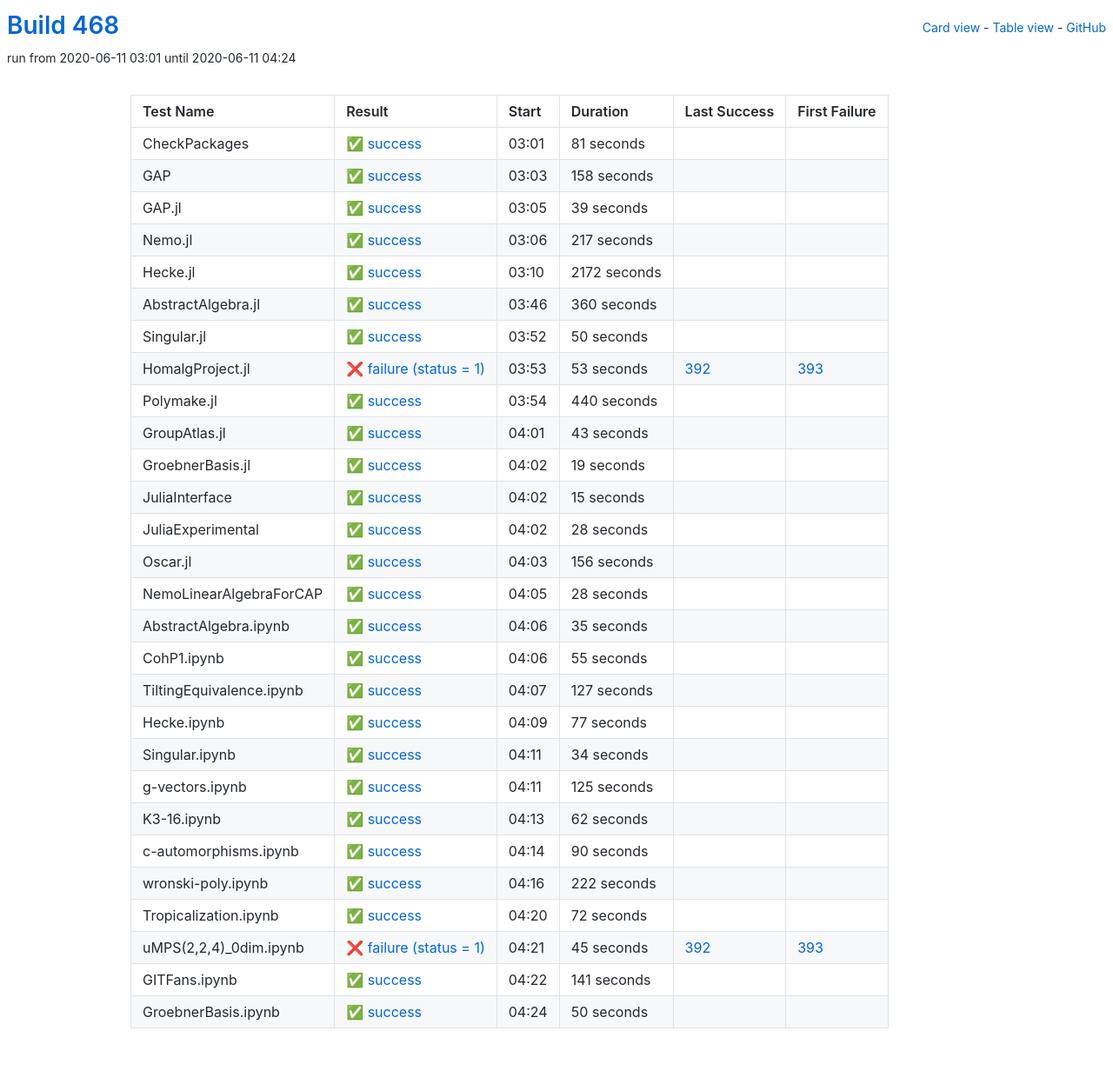
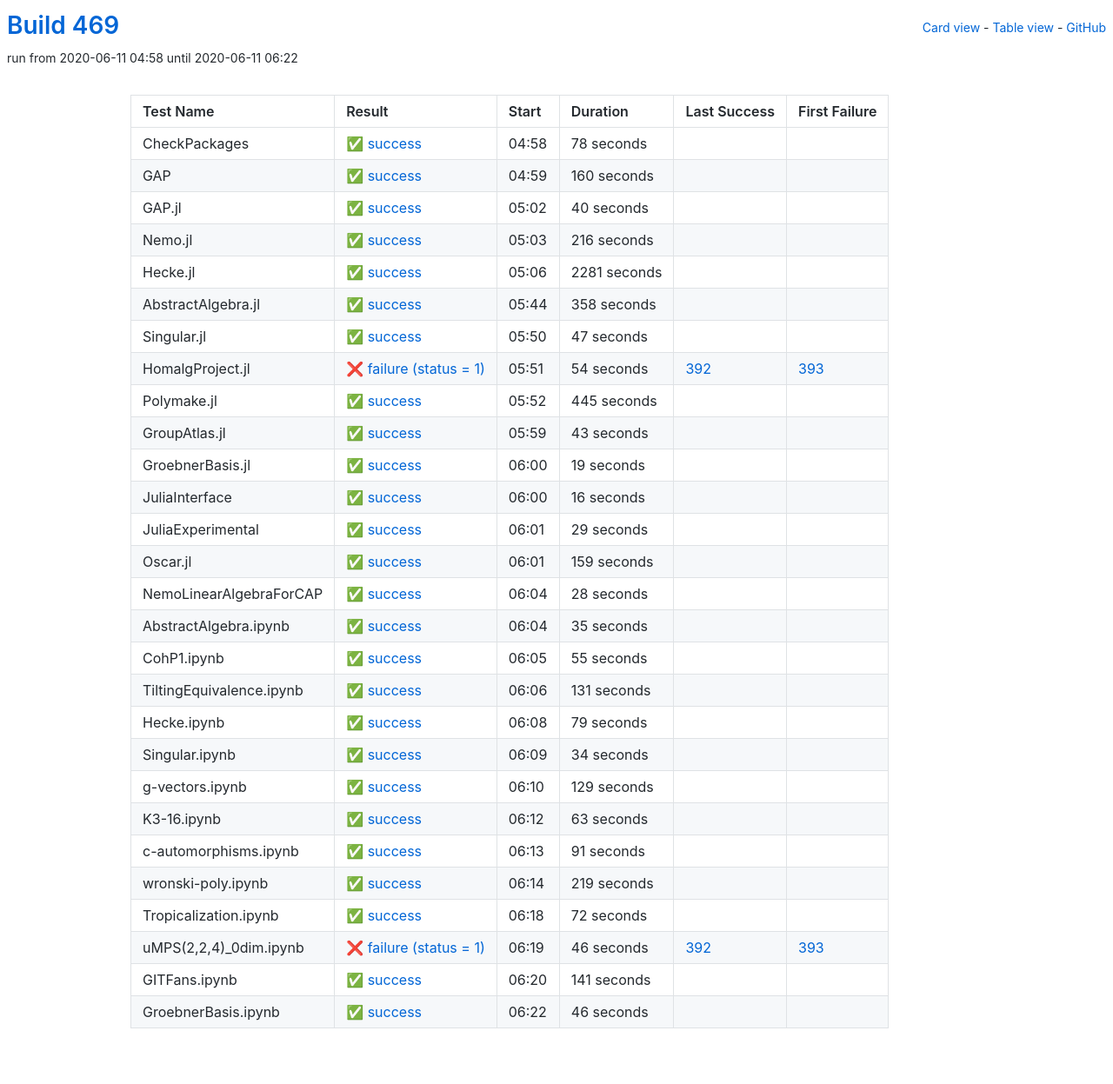
Before and after one commit to oscar-system/oscar-ci-status-1.4, a Jekyll site: the page built from table.html, in a window 1280 px wide. Shown: the whole page at 87% size. Built offline with Jekyll 4.4.1, drawn with Linux system fonts in a browser that asks for light colours.

Commit message:
Build #469

```diff
--- a/_data/ci.yml
+++ b/_data/ci.yml
@@ -1,6 +1,6 @@
 ---
-build: 468
-build_url: https://oscarci.mathematik.uni-kl.de/job/oscar-julia-1.4/468/
+build: 469
+build_url: https://oscarci.mathematik.uni-kl.de/job/oscar-julia-1.4/469/
 job: oscar-julia-1.4
 organization: oscar-system
 repo: oscar-ci-status-1.4
@@ -8,116 +8,116 @@ repourl: https://github.com/oscar-system/oscar-ci-status-1.4
 tests:
 - name: CheckPackages
   id: checkpackages
-  log: https://oscarci.mathematik.uni-kl.de/job/oscar-julia-1.4/468/artifact/logs/build-468/CheckPackages.log
-  start: 2020-06-11 03:01
+  log: https://oscarci.mathematik.uni-kl.de/job/oscar-julia-1.4/469/artifact/logs/build-469/CheckPackages.log
+  start: 2020-06-11 04:58
   success: true
   exitcode: 0
   status: success
-  duration: 81
+  duration: 78
   last_success: false
   last_success_url:
   first_failure: false
   first_failure_url:
 - name: GAP
   id: gap
-  log: https://oscarci.mathematik.uni-kl.de/job/oscar-julia-1.4/468/artifact/logs/build-468/GAP.log
-  start: 2020-06-11 03:03
+  log: https://oscarci.mathematik.uni-kl.de/job/oscar-julia-1.4/469/artifact/logs/build-469/GAP.log
+  start: 2020-06-11 04:59
   success: true
   exitcode: 0
   status: success
-  duration: 158
+  duration: 160
   last_success: false
   last_success_url:
   first_failure: false
   first_failure_url:
 - name: GAP.jl
   id: gap-jl
-  log: https://oscarci.mathematik.uni-kl.de/job/oscar-julia-1.4/468/artifact/logs/build-468/GAP.jl.log
-  start: 2020-06-11 03:05
+  log: https://oscarci.mathematik.uni-kl.de/job/oscar-julia-1.4/469/artifact/logs/build-469/GAP.jl.log
+  start: 2020-06-11 05:02
   success: true
   exitcode: 0
   status: success
-  duration: 39
+  duration: 40
   last_success: false
   last_success_url:
   first_failure: false
   first_failure_url:
 - name: Nemo.jl
   id: nemo-jl
-  log: https://oscarci.mathematik.uni-kl.de/job/oscar-julia-1.4/468/artifact/logs/build-468/Nemo.jl.log
-  start: 2020-06-11 03:06
+  log: https://oscarci.mathematik.uni-kl.de/job/oscar-julia-1.4/469/artifact/logs/build-469/Nemo.jl.log
+  start: 2020-06-11 05:03
   success: true
   exitcode: 0
   status: success
-  duration: 217
+  duration: 216
   last_success: false
   last_success_url:
   first_failure: false
   first_failure_url:
 - name: Hecke.jl
   id: hecke-jl
-  log: https://oscarci.mathematik.uni-kl.de/job/oscar-julia-1.4/468/artifact/logs/build-468/Hecke.jl.log
-  start: 2020-06-11 03:10
+  log: https://oscarci.mathematik.uni-kl.de/job/oscar-julia-1.4/469/artifact/logs/build-469/Hecke.jl.log
+  start: 2020-06-11 05:06
   success: true
   exitcode: 0
   status: success
-  duration: 2172
+  duration: 2281
   last_success: false
   last_success_url:
   first_failure: false
   first_failure_url:
 - name: AbstractAlgebra.jl
   id: abstractalgebra-jl
-  log: https://oscarci.mathematik.uni-kl.de/job/oscar-julia-1.4/468/artifact/logs/build-468/AbstractAlgebra.jl.log
-  start: 2020-06-11 03:46
+  log: https://oscarci.mathematik.uni-kl.de/job/oscar-julia-1.4/469/artifact/logs/build-469/AbstractAlgebra.jl.log
+  start: 2020-06-11 05:44
   success: true
   exitcode: 0
   status: success
-  duration: 360
+  duration: 358
   last_success: false
   last_success_url:
   first_failure: false
   first_failure_url:
 - name: Singular.jl
   id: singular-jl
-  log: https://oscarci.mathematik.uni-kl.de/job/oscar-julia-1.4/468/artifact/logs/build-468/Singular.jl.log
-  start: 2020-06-11 03:52
+  log: https://oscarci.mathematik.uni-kl.de/job/oscar-julia-1.4/469/artifact/logs/build-469/Singular.jl.log
+  start: 2020-06-11 05:50
   success: true
   exitcode: 0
   status: success
-  duration: 50
+  duration: 47
   last_success: false
   last_success_url:
   first_failure: false
   first_failure_url:
 - name: HomalgProject.jl
   id: homalgproject-jl
-  log: https://oscarci.mathematik.uni-kl.de/job/oscar-julia-1.4/468/artifact/logs/build-468/HomalgProject.jl.log
-  start: 2020-06-11 03:53
+  log: https://oscarci.mathematik.uni-kl.de/job/oscar-julia-1.4/469/artifact/logs/build-469/HomalgProject.jl.log
+  start: 2020-06-11 05:51
   success: false
   exitcode: 1
   status: failure
-  duration: 53
+  duration: 54
   last_success: 392
   last_success_url: https://oscarci.mathematik.uni-kl.de/job/oscar-julia-1.4/392/
   first_failure: 393
   first_failure_url: https://oscarci.mathematik.uni-kl.de/job/oscar-julia-1.4/393/
 - name: Polymake.jl
   id: polymake-jl
-  log: https://oscarci.mathematik.uni-kl.de/job/oscar-julia-1.4/468/artifact/logs/build-468/Polymake.jl.log
-  start: 2020-06-11 03:54
+  log: https://oscarci.mathematik.uni-kl.de/job/oscar-julia-1.4/469/artifact/logs/build-469/Polymake.jl.log
+  start: 2020-06-11 05:52
   success: true
   exitcode: 0
   status: success
-  duration: 440
+  duration: 445
   last_success: false
   last_success_url:
   first_failure: false
   first_failure_url:
 - name: GroupAtlas.jl
   id: groupatlas-jl
-  log: https://oscarci.mathematik.uni-kl.de/job/oscar-julia-1.4/468/artifact/logs/build-468/GroupAtlas.jl.log
-  start: 2020-06-11 04:01
+  log: https://oscarci.mathematik.uni-kl.de/job/oscar-julia-1.4/469/artifact/logs/build-469/GroupAtlas.jl.log
+  start: 2020-06-11 05:59
   success: true
   exitcode: 0
   status: success
@@ -128,8 +128,8 @@ tests:
   first_failure_url:
 - name: GroebnerBasis.jl
   id: groebnerbasis-jl
-  log: https://oscarci.mathematik.uni-kl.de/job/oscar-julia-1.4/468/artifact/logs/build-468/GroebnerBasis.jl.log
-  start: 2020-06-11 04:02
+  log: https://oscarci.mathematik.uni-kl.de/job/oscar-julia-1.4/469/artifact/logs/build-469/GroebnerBasis.jl.log
+  start: 2020-06-11 06:00
   success: true
   exitcode: 0
   status: success
@@ -140,44 +140,44 @@ tests:
   first_failure_url:
 - name: JuliaInterface
   id: juliainterface
-  log: https://oscarci.mathematik.uni-kl.de/job/oscar-julia-1.4/468/artifact/logs/build-468/JuliaInterface.log
-  start: 2020-06-11 04:02
+  log: https://oscarci.mathematik.uni-kl.de/job/oscar-julia-1.4/469/artifact/logs/build-469/JuliaInterface.log
+  start: 2020-06-11 06:00
   success: true
   exitcode: 0
   status: success
-  duration: 15
+  duration: 16
   last_success: false
   last_success_url:
   first_failure: false
   first_failure_url:
 - name: JuliaExperimental
   id: juliaexperimental
-  log: https://oscarci.mathematik.uni-kl.de/job/oscar-julia-1.4/468/artifact/logs/build-468/JuliaExperimental.log
-  start: 2020-06-11 04:02
+  log: https://oscarci.mathematik.uni-kl.de/job/oscar-julia-1.4/469/artifact/logs/build-469/JuliaExperimental.log
+  start: 2020-06-11 06:01
   success: true
   exitcode: 0
   status: success
-  duration: 28
+  duration: 29
   last_success: false
   last_success_url:
   first_failure: false
   first_failure_url:
 - name: Oscar.jl
   id: oscar-jl
-  log: https://oscarci.mathematik.uni-kl.de/job/oscar-julia-1.4/468/artifact/logs/build-468/Oscar.jl.log
-  start: 2020-06-11 04:03
+  log: https://oscarci.mathematik.uni-kl.de/job/oscar-julia-1.4/469/artifact/logs/build-469/Oscar.jl.log
+  start: 2020-06-11 06:01
   success: true
   exitcode: 0
   status: success
-  duration: 156
+  duration: 159
   last_success: false
   last_success_url:
   first_failure: false
   first_failure_url:
 - name: NemoLinearAlgebraForCAP
   id: nemolinearalgebraforcap
-  log: https://oscarci.mathematik.uni-kl.de/job/oscar-julia-1.4/468/artifact/logs/build-468/NemoLinearAlgebraForCAP.log
-  start: 2020-06-11 04:05
+  log: https://oscarci.mathematik.uni-kl.de/job/oscar-julia-1.4/469/artifact/logs/build-469/NemoLinearAlgebraForCAP.log
+  start: 2020-06-11 06:04
   success: true
   exitcode: 0
   status: success
@@ -188,8 +188,8 @@ tests:
   first_failure_url:
 - name: AbstractAlgebra.ipynb
   id: abstractalgebra-ipynb
-  log: https://oscarci.mathematik.uni-kl.de/job/oscar-julia-1.4/468/artifact/logs/build-468/AbstractAlgebra.ipynb.log
-  start: 2020-06-11 04:06
+  log: https://oscarci.mathematik.uni-kl.de/job/oscar-julia-1.4/469/artifact/logs/build-469/AbstractAlgebra.ipynb.log
+  start: 2020-06-11 06:04
   success: true
   exitcode: 0
   status: success
@@ -200,8 +200,8 @@ tests:
   first_failure_url:
 - name: CohP1.ipynb
   id: cohp1-ipynb
-  log: https://oscarci.mathematik.uni-kl.de/job/oscar-julia-1.4/468/artifact/logs/build-468/CohP1.ipynb.log
-  start: 2020-06-11 04:06
+  log: https://oscarci.mathematik.uni-kl.de/job/oscar-julia-1.4/469/artifact/logs/build-469/CohP1.ipynb.log
+  start: 2020-06-11 06:05
   success: true
   exitcode: 0
   status: success
@@ -212,32 +212,32 @@ tests:
   first_failure_url:
 - name: TiltingEquivalence.ipynb
   id: tiltingequivalence-ipynb
-  log: https://oscarci.mathematik.uni-kl.de/job/oscar-julia-1.4/468/artifact/logs/build-468/TiltingEquivalence.ipynb.log
-  start: 2020-06-11 04:07
+  log: https://oscarci.mathematik.uni-kl.de/job/oscar-julia-1.4/469/artifact/logs/build-469/TiltingEquivalence.ipynb.log
+  start: 2020-06-11 06:06
   success: true
   exitcode: 0
   status: success
-  duration: 127
+  duration: 131
   last_success: false
   last_success_url:
   first_failure: false
   first_failure_url:
 - name: Hecke.ipynb
   id: hecke-ipynb
-  log: https://oscarci.mathematik.uni-kl.de/job/oscar-julia-1.4/468/artifact/logs/build-468/Hecke.ipynb.log
-  start: 2020-06-11 04:09
+  log: https://oscarci.mathematik.uni-kl.de/job/oscar-julia-1.4/469/artifact/logs/build-469/Hecke.ipynb.log
+  start: 2020-06-11 06:08
   success: true
   exitcode: 0
   status: success
-  duration: 77
+  duration: 79
   last_success: false
   last_success_url:
   first_failure: false
   first_failure_url:
 - name: Singular.ipynb
   id: singular-ipynb
-  log: https://oscarci.mathematik.uni-kl.de/job/oscar-julia-1.4/468/artifact/logs/build-468/Singular.ipynb.log
-  start: 2020-06-11 04:11
+  log: https://oscarci.mathematik.uni-kl.de/job/oscar-julia-1.4/469/artifact/logs/build-469/Singular.ipynb.log
+  start: 2020-06-11 06:09
   success: true
   exitcode: 0
   status: success
@@ -248,56 +248,56 @@ tests:
   first_failure_url:
 - name: g-vectors.ipynb
   id: g-vectors-ipynb
-  log: https://oscarci.mathematik.uni-kl.de/job/oscar-julia-1.4/468/artifact/logs/build-468/g-vectors.ipynb.log
-  start: 2020-06-11 04:11
+  log: https://oscarci.mathematik.uni-kl.de/job/oscar-julia-1.4/469/artifact/logs/build-469/g-vectors.ipynb.log
+  start: 2020-06-11 06:10
   success: true
   exitcode: 0
   status: success
-  duration: 125
+  duration: 129
   last_success: false
   last_success_url:
   first_failure: false
   first_failure_url:
 - name: K3-16.ipynb
   id: k3-16-ipynb
-  log: https://oscarci.mathematik.uni-kl.de/job/oscar-julia-1.4/468/artifact/logs/build-468/K3-16.ipynb.log
-  start: 2020-06-11 04:13
+  log: https://oscarci.mathematik.uni-kl.de/job/oscar-julia-1.4/469/artifact/logs/build-469/K3-16.ipynb.log
+  start: 2020-06-11 06:12
   success: true
   exitcode: 0
   status: success
-  duration: 62
+  duration: 63
   last_success: false
   last_success_url:
   first_failure: false
   first_failure_url:
 - name: c-automorphisms.ipynb
   id: c-automorphisms-ipynb
-  log: https://oscarci.mathematik.uni-kl.de/job/oscar-julia-1.4/468/artifact/logs/build-468/c-automorphisms.ipynb.log
-  start: 2020-06-11 04:14
+  log: https://oscarci.mathematik.uni-kl.de/job/oscar-julia-1.4/469/artifact/logs/build-469/c-automorphisms.ipynb.log
+  start: 2020-06-11 06:13
   success: true
   exitcode: 0
   status: success
-  duration: 90
+  duration: 91
   last_success: false
   last_success_url:
   first_failure: false
   first_failure_url:
 - name: wronski-poly.ipynb
   id: wronski-poly-ipynb
-  log: https://oscarci.mathematik.uni-kl.de/job/oscar-julia-1.4/468/artifact/logs/build-468/wronski-poly.ipynb.log
-  start: 2020-06-11 04:16
+  log: https://oscarci.mathematik.uni-kl.de/job/oscar-julia-1.4/469/artifact/logs/build-469/wronski-poly.ipynb.log
+  start: 2020-06-11 06:14
   success: true
   exitcode: 0
   status: success
-  duration: 222
+  duration: 219
   last_success: false
   last_success_url:
   first_failure: false
   first_failure_url:
 - name: Tropicalization.ipynb
   id: tropicalization-ipynb
-  log: https://oscarci.mathematik.uni-kl.de/job/oscar-julia-1.4/468/artifact/logs/build-468/Tropicalization.ipynb.log
-  start: 2020-06-11 04:20
+  log: https://oscarci.mathematik.uni-kl.de/job/oscar-julia-1.4/469/artifact/logs/build-469/Tropicalization.ipynb.log
+  start: 2020-06-11 06:18
   success: true
   exitcode: 0
   status: success
@@ -308,20 +308,20 @@ tests:
   first_failure_url:
 - name: uMPS(2,2,4)_0dim.ipynb
   id: umps-2-2-4-0dim-ipynb
-  log: https://oscarci.mathematik.uni-kl.de/job/oscar-julia-1.4/468/artifact/logs/build-468/uMPS-2-2-4-_0dim.ipynb.log
-  start: 2020-06-11 04:21
+  log: https://oscarci.mathematik.uni-kl.de/job/oscar-julia-1.4/469/artifact/logs/build-469/uMPS-2-2-4-_0dim.ipynb.log
+  start: 2020-06-11 06:19
   success: false
   exitcode: 1
   status: failure
-  duration: 45
+  duration: 46
   last_success: 392
   last_success_url: https://oscarci.mathematik.uni-kl.de/job/oscar-julia-1.4/392/
   first_failure: 393
   first_failure_url: https://oscarci.mathematik.uni-kl.de/job/oscar-julia-1.4/393/
 - name: GITFans.ipynb
   id: gitfans-ipynb
-  log: https://oscarci.mathematik.uni-kl.de/job/oscar-julia-1.4/468/artifact/logs/build-468/GITFans.ipynb.log
-  start: 2020-06-11 04:22
+  log: https://oscarci.mathematik.uni-kl.de/job/oscar-julia-1.4/469/artifact/logs/build-469/GITFans.ipynb.log
+  start: 2020-06-11 06:20
   success: true
   exitcode: 0
   status: success
@@ -332,12 +332,12 @@ tests:
   first_failure_url:
 - name: GroebnerBasis.ipynb
   id: groebnerbasis-ipynb
-  log: https://oscarci.mathematik.uni-kl.de/job/oscar-julia-1.4/468/artifact/logs/build-468/GroebnerBasis.ipynb.log
-  start: 2020-06-11 04:24
+  log: https://oscarci.mathematik.uni-kl.de/job/oscar-julia-1.4/469/artifact/logs/build-469/GroebnerBasis.ipynb.log
+  start: 2020-06-11 06:22
   success: true
   exitcode: 0
   status: success
-  duration: 50
+  duration: 46
   last_success: false
   last_success_url:
   first_failure: false
```
Also changed, not shown: README.md.
